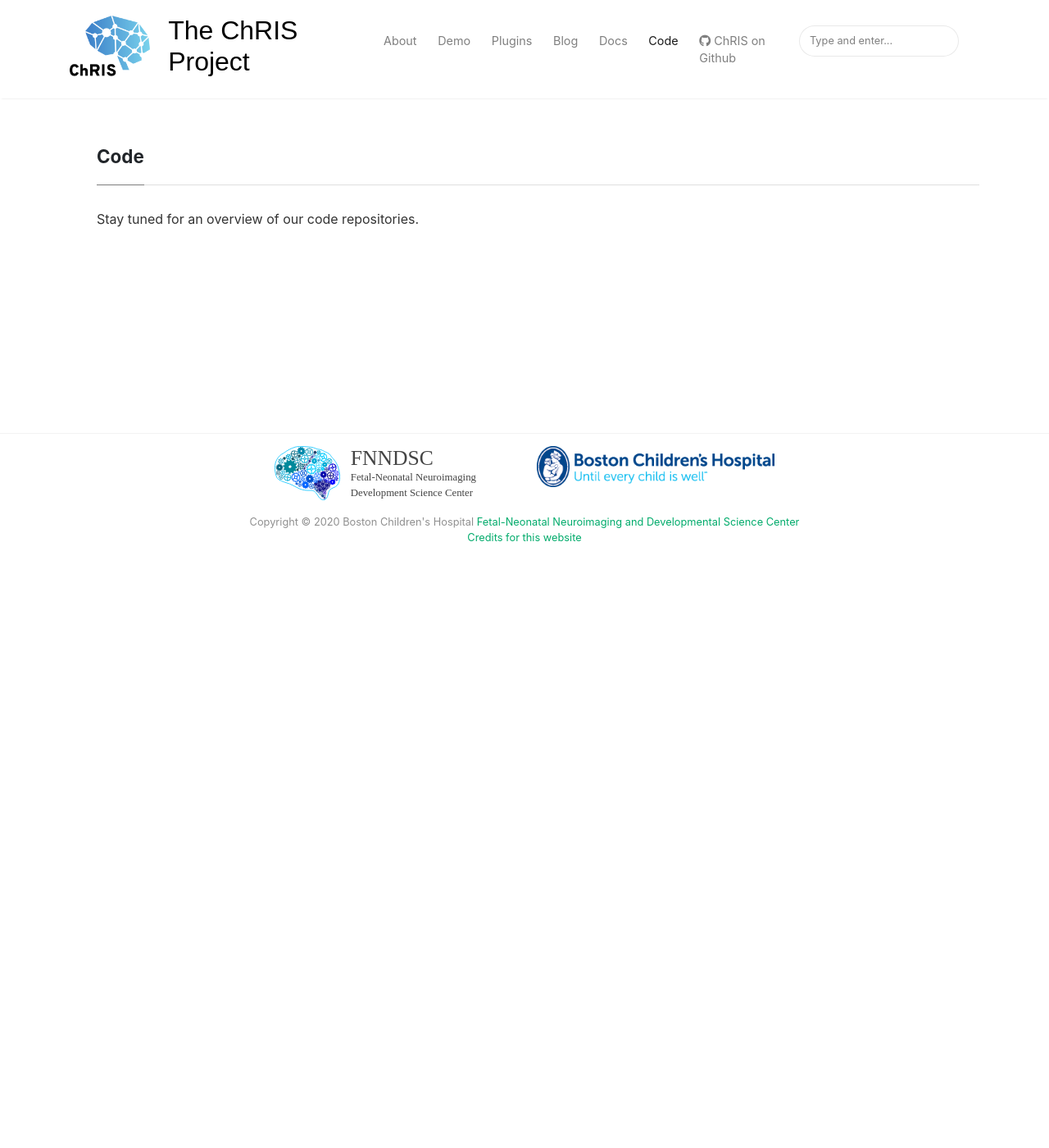
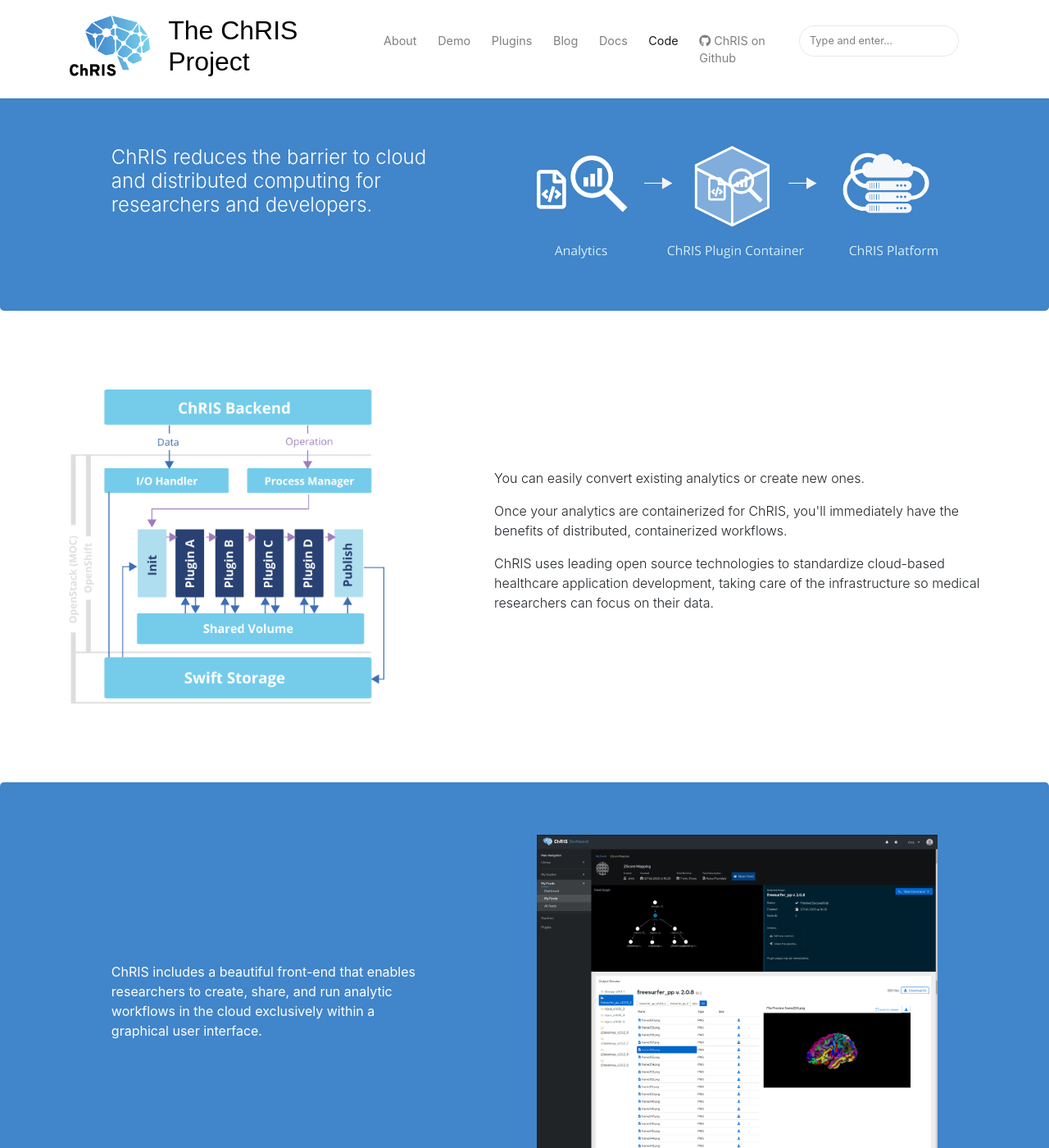
Before and after one commit to FNNDSC/website-old, a Jekyll site: the page built from _pages/code.md, in a window 1280 px wide and 1400 px high. Shown: the whole window at 82% size. Built offline with Jekyll 4.4.1, drawn with Linux system fonts in a browser that asks for light colours; nearby versions of some CDN libraries; some web fonts are replaced; some of the changed text lies outside the part shown.

Commit message:
adding front page content, part 1

```diff
--- a/_includes/jumbotron_front.html
+++ b/_includes/jumbotron_front.html
@@ -1,10 +1,85 @@
 <div class="jumbotron container-fluid" id="jumbo-containerize">
     <div class="row justify-content-center">
-        <div class="col-lg-3">
-            ChRIS reduces the barrier to cloud and distributed computing for researchers and developers.
+        <div class="col-lg-4 col-md-5 col-sm-12">
+            <h4 class="font-weight-light">
+                ChRIS reduces the barrier to cloud and distributed computing for researchers and developers.
+            </h4>
         </div>
-        <div class="col-lg-3">
+        <div class="offset-lg-1 col-md-5 offset-md-1 col-sm-12 mt-md-0 mt-sm-5">
             <img src="{{ site.baseurl }}/assets/images/illus_containerize.png" alt="FNNDSC Logo - Brain with gears">
         </div>
     </div>
 </div>
+<div class="jumbotron container-fluid" id="jumbo-arch">
+        <div class="row justify-content-center align-items-sm-center">
+            <div class="col-lg-4 col-md-6 col-sm-12 justify-content-center text-center">
+                <img src="{{ site.baseurl }}/assets/images/diagram_chris-arch.png" alt="ChRIS Architecture Diagram">
+            </div>
+            <div class="col-lg-6 offset-lg-1 col-md-4 offset-md-0 col-sm-12 mt-md-0 mt-sm-5 font-weight-light">
+                <p>
+                    You can easily convert existing analytics
+                    or create new ones.
+                </p><p>
+                    Once your analytics are containerized for
+                    ChRIS, you'll immediately have the benefits
+                    of distributed, containerized workflows.
+                </p><p>
+                    ChRIS uses leading open source technologies
+                    to standardize cloud-based healthcare
+                    application development, taking care of the
+                    infrastructure so medical researchers can
+                    focus on their data.
+                </p>
+            </div>
+        </div>
+</div>
+
+<div class="jumbotron container-fluid" id="jumbo-frontend">
+        <div class="row justify-content-center align-items-sm-center">
+                <div class="col-lg-4 col-md-5 col-sm-12">
+                    <p>
+                            ChRIS includes a beautiful front-end that
+                            enables researchers to create, share, and run
+                            analytic workflows in the cloud exclusively
+                            within a graphical user interface.
+                    </p>
+                </div>
+                <div class="offset-lg-1 col-md-5 offset-md-1 col-sm-12 mt-md-0 mt-sm-5">
+                        <img src="{{ site.baseurl }}/assets/images/chris-screenshot.jpg" alt="ChRIS UI Screenshot">
+                </div>
+        </div>
+</div>
+
+<div class="jumbotron container-fluid" id="jumbo-envs">
+        <div class="row justify-content-center align-items-center text-center">
+                <div class="col-12">
+                    <p>
+                            ChRIS workflows can run anywhere — on your laptop,
+                            in your lab, on an HPC, or in the cloud.
+                    </p>
+                </div>
+                <div class="col-12 mt-5 text-center">
+                        <img src="{{ site.baseurl }}/assets/images/illus_envs.png" alt="Laptop, server, and cloud environments icons">
+                </div>
+        </div>
+</div>
+
+
+<div class="jumbotron container-fluid" id="jumbo-partners">
+        <div class="row justify-content-center align-items-sm-center">
+            <div class="col-lg-1 col-md-2 col-sm-3 justify-content-center text-center">
+                <img src="{{ site.baseurl }}/assets/images/logos/redhat_rev.png" alt="Red Hat logo">
+            </div>
+            <div class="col-lg-1 col-md-2 col-sm-3 justify-content-center text-center">
+                    <img src="{{ site.baseurl }}/assets/images/logos/moc.png" alt="MOC logo">
+                </div>
+            <div class="col-lg-6 offset-lg-1 col-md-4 offset-md-0 col-sm-12 mt-md-0 mt-sm-5 font-weight-light">
+                <p>
+                    Through our strong partnership with Red Hat and
+                    the Massachusetts Open Cloud (MOC), you can
+                    deploy workflows to the MOC — while still
+                    maintaining ownership of your own data.
+                </p>
+            </div>
+        </div>
+</div>
--- a/_layouts/default.html
+++ b/_layouts/default.html
@@ -141,33 +141,24 @@
 <!-- NOTE:
 
      If you'd like to make changes to the front page jumbotron, check out the
-     _includes/jumbotron_front.html file in the repo.
+     _includes/jumbotron_top.html file in the repo.
 
 -->
 
 {% if page.url == "/" %}
 
-  {% include jumbotron_front.html %}
+  {% include jumbotron_top.html %}
 
 {% else %}
 {% endif %}
 
 
-<div class="container">
-
-<!-- Site Title
-================================================== -->
-
-<div class="mainheading">
-   <!--
-    <p class="lead">
-        {{ site.description }}
-    </p>
-    -->
-</div>
-
 <!-- Content
 ================================================== -->
+<div class="container-fluid" id="content-container">
+
+        {% include jumbotron_front.html %}
+
 <div class="main-content">
     {{ content }}
 </div>
--- a/assets/css/screen.css
+++ b/assets/css/screen.css
@@ -921,13 +921,19 @@
     transition: opacity .25s;
 }
 
+#home .jumbotron {
+    margin-bottom: 0px;
+    border-radius: 0;
+}
+
 .jumbotron.jumbo-top {
     padding: 0;
     border-radius: 0;
     background-size: cover;
-    min-height: 480px;
+    min-height: 350px;
     background-image: url(../images/jumbo-front.jpg);
     background-position: bottom 10% left 0%;
+    color: white;
  }
 
  .callout {
@@ -1027,3 +1033,45 @@
 #bch-logo img {
     max-height: 50px;
 }
+
+/** Custom styles for front page jumbos
+*/
+
+#content-container {
+    padding-left: 0px;
+    padding-right: 0px;
+}
+
+#jumbo-containerize,
+#jumbo-frontend {
+    color: white;
+    background-color: #4185ca;
+}
+
+#jumbo-partners {
+    color: white;
+    background-color: #3c6eb4;
+}
+
+#jumbo-arch {
+    background-color: white;
+}
+
+#home .jumbotron p {
+    font-family: Overpass, -apple-system, system-ui, BlinkMacSystemFont, "Segoe UI", Roboto, "Helvetica Neue", Arial, sans-serif;
+    font-size: 1.1rem;
+    font-weight: 300 !important;
+}
+
+#jumbo-arch img {
+    width: 100%;
+    max-width: 400px;
+}
+
+#jumbo-frontend  {
+    padding-bottom: 0 !important;
+}
+
+#jumbo-envs img {
+    max-height: 60px;
+}
--- a/index.html
+++ b/index.html
@@ -5,7 +5,7 @@
 
 {% if page.url == "/" %}
 
-<div class="callout">
+<div class="callout" >
 
 As more and more of our lives become ever intimately impacted by computing, <strong>open source</strong>, <strong>open standards</strong>, and <strong>open platforms</strong> are fundamentally important.
 
```
Also changed, not shown: assets/images/diagram_chris-arch.png (added), assets/images/illus_containerize.png (added), assets/images/illus_data.png, assets/images/illus_envs.png (added), assets/images/jumbo-front.jpg, assets/images/logos/moc.png (added), assets/images/logos/redhat.png (added), assets/images/logos/redhat_rev.png (added).
